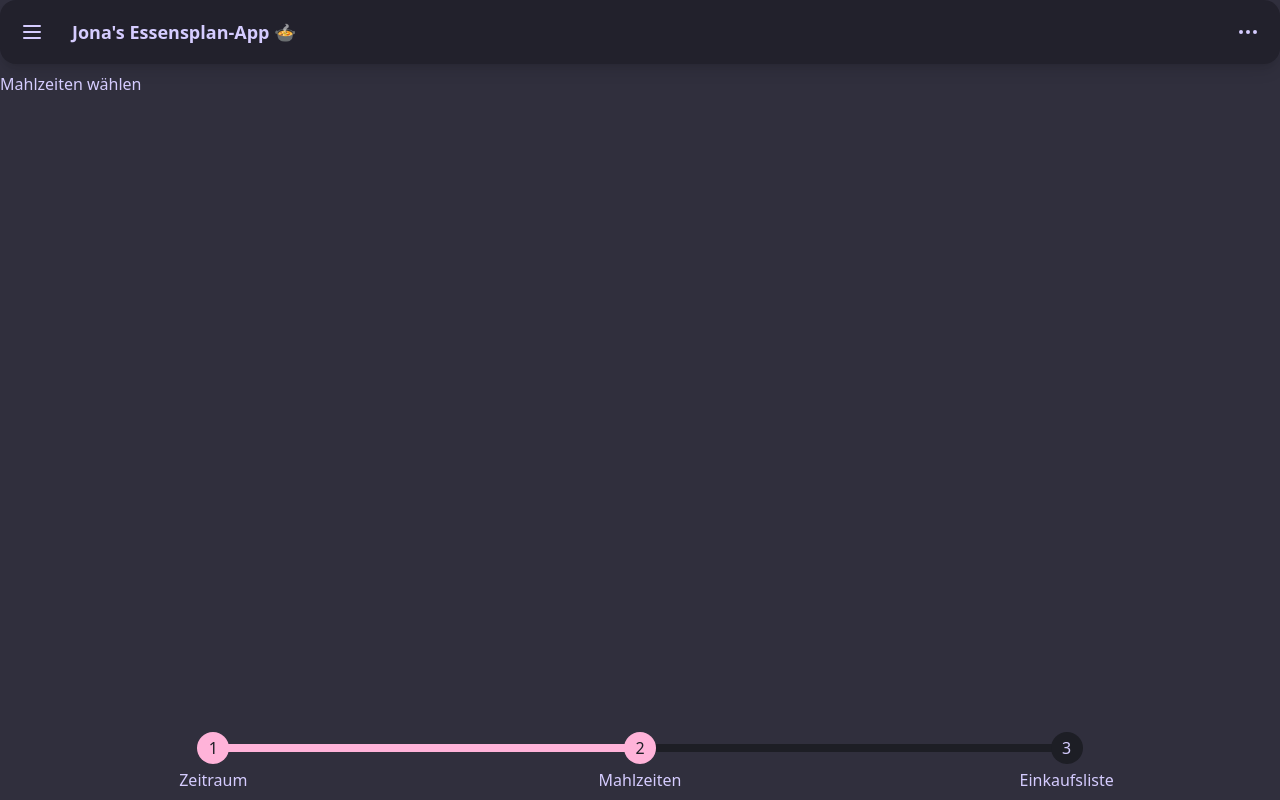
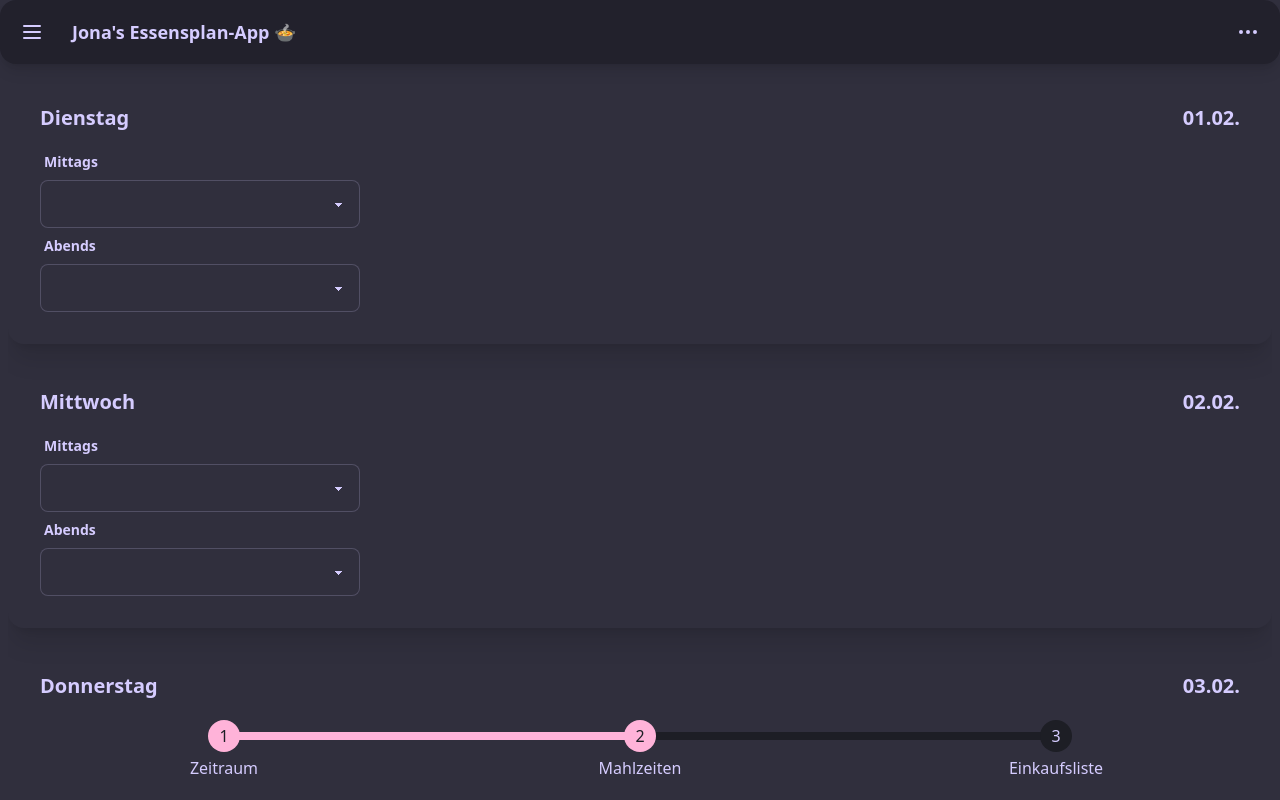
Before and after one commit to JonaLoeffler/mealplanner, a Vue app: page /plan/meals in a window 1280 px wide. Built offline with nearby package versions, Linux system fonts and the light colour scheme.

Commit message:
Add recipe selection

```diff
--- a/lib/types.ts
+++ b/lib/types.ts
@@ -4,20 +4,23 @@ type unit = "Stk." | "kg" | "g" | "ml" | "l" | "pc" | "cup" | "pound" | "tsp";
 
 class Day {
   readonly date: DateTime;
-  readonly lunch: Recipe;
-  readonly dinner: Recipe;
+  readonly datestring: string;
+  lunch?: Recipe;
+  dinner?: Recipe;
 
-  constructor(date: DateTime, lunch: Recipe, dinner: Recipe) {
+  constructor(date: DateTime, lunch?: Recipe, dinner?: Recipe) {
     this.date = date;
     this.lunch = lunch;
     this.dinner = dinner;
+
+    this.datestring = date.toISODate();
   }
 }
 
 class Mealplan {
   start: DateTime;
   end: DateTime;
-  days?: Day[];
+  days: Day[];
 
   constructor(start: DateTime, end: DateTime, days: Day[]) {
     this.start = start;
--- a/src/App.vue
+++ b/src/App.vue
@@ -1,5 +1,5 @@
 <template>
-  <div class="drawer h-screen w-full rounded">
+  <div class="drawer h-screen w-screen">
     <input
       id="my-navbar-drawer"
       type="checkbox"
@@ -9,7 +9,10 @@
     <div class="drawer-content">
       <!-- Page content here -->
       <navbar />
-      <router-view />
+
+      <div id="content" class="p-2">
+        <router-view />
+      </div>
     </div>
     <div class="drawer-side">
       <label for="my-navbar-drawer" class="drawer-overlay"></label>
@@ -38,3 +41,10 @@ export default defineComponent({
   },
 });
 </script>
+
+<style lang="scss" scoped>
+#content {
+  height: calc(100vh - 64px);
+  overflow: auto;
+}
+</style>
--- a/src/components/Navbar.vue
+++ b/src/components/Navbar.vue
@@ -1,7 +1,5 @@
 <template>
-  <div
-    class="navbar mb-2 shadow-lg bg-neutral text-neutral-content rounded-box"
-  >
+  <div class="navbar shadow-lg bg-neutral text-neutral-content rounded-box">
     <div class="flex-none">
       <label
         for="my-navbar-drawer"
--- a/src/store/modules/plan.ts
+++ b/src/store/modules/plan.ts
@@ -1,4 +1,4 @@
-import { MutationTree, GetterTree } from "vuex";
+import { MutationTree, GetterTree, ActionTree, ActionContext } from "vuex";
 import { Mealplan, Day } from "../../../lib/types";
 import { DateTime } from "luxon";
 
@@ -9,11 +9,21 @@ interface State {
 interface Mutations extends MutationTree<State> {
   setStart(state: State, start: DateTime): void;
   setEnd(state: State, start: DateTime): void;
+  syncDays(state: State, dates: DateTime[]): void;
 }
 
 interface Getters extends GetterTree<State, unknown> {
   getStart: (state: State) => DateTime;
   getEnd: (state: State) => DateTime;
+  getDays: (state: State) => Day[];
+  days: (state: State) => number;
+  dates: (state: State, getters: Getters) => DateTime[];
+}
+
+interface Actions extends ActionTree<State, unknown> {
+  initialize: (context: ActionContext<State, unknown>) => void;
+  setStart: (context: ActionContext<State, unknown>, start: DateTime) => void;
+  setEnd: (context: ActionContext<State, unknown>, end: DateTime) => void;
 }
 
 const state: State = {
@@ -25,7 +35,7 @@ const state: State = {
 };
 
 const mutations: Mutations = {
-  setStart(state: State, start: DateTime) {
+  setStart(state: State, start: DateTime): void {
     state.new.start = start.set({
       hour: 0,
       minute: 0,
@@ -37,7 +47,7 @@ const mutations: Mutations = {
       state.new.end = state.new.start.plus({ days: 1 });
     }
   },
-  setEnd(state: State, end: DateTime) {
+  setEnd(state: State, end: DateTime): void {
     state.new.end = end.set({
       hour: 0,
       minute: 0,
@@ -49,11 +59,51 @@ const mutations: Mutations = {
       state.new.end = state.new.start.plus({ days: 1 });
     }
   },
+  syncDays(state: State, dates: DateTime[]): void {
+    // remove days not in the new dates
+    const old = state.new.days.filter((day: Day) =>
+      dates.map((d) => d.toISODate()).includes(day.date.toISODate())
+    );
+
+    // add new dates to the days list
+    const next = dates.filter(
+      (date: DateTime) =>
+        !state.new.days
+          .map((d) => d.date.toISODate())
+          .includes(date.toISODate())
+    );
+
+    // sort by date
+    state.new.days = old
+      .concat(next.map((d) => new Day(d)))
+      .sort((a, b) => (a.date < b.date ? -1 : a.date > b.date ? 1 : 0));
+  },
+};
+
+const actions: Actions = {
+  initialize({ commit, getters }) {
+    commit("syncDays", getters.dates);
+  },
+  setStart({ commit, getters }, start: DateTime) {
+    commit("setStart", start);
+    commit("syncDays", getters.dates);
+  },
+  setEnd({ commit, getters }, end: DateTime) {
+    commit("setEnd", end);
+    commit("syncDays", getters.dates);
+  },
 };
 
 const getters: Getters = {
   getStart: (state: State): DateTime => state.new.start,
   getEnd: (state: State): DateTime => state.new.end,
+  getDays: (state: State): Day[] => state.new.days,
+  dates: (state: State, getters: Getters): DateTime[] =>
+    [...Array(getters.days).keys()].map((i: number) =>
+      state.new.start.plus({ days: i })
+    ),
+  days: (state: State): number =>
+    Math.floor(state.new.end.diff(state.new.start, "days").days) + 1,
 };
 
 export default {
@@ -61,4 +111,5 @@ export default {
   state,
   mutations,
   getters,
+  actions,
 };
--- a/src/views/Plan.vue
+++ b/src/views/plan/Plan.vue
@@ -1,8 +1,10 @@
 <template>
-  <div class="">
-    <router-view class="" />
+  <div class="flex flex-col h-full">
+    <div class="grow overflow-y-scroll">
+      <router-view />
+    </div>
 
-    <ul class="steps w-full absolute bottom-0 mb-2">
+    <ul class="steps shrink-0 px-2 py-3">
       <li
         class="step"
         :class="classObject(step.name)"
--- a/src/views/plan/SelectMeals.vue
+++ b/src/views/plan/SelectMeals.vue
@@ -1,11 +1,75 @@
 <template>
-  <div>Mahlzeiten wählen</div>
+  <div
+    class="card shadow-xl mb-3"
+    v-for="day in days"
+    v-bind:key="day.date.toISODate()"
+  >
+    <div class="card-body shadow-xl">
+      <h2 class="card-title">
+        {{ day.date.setLocale("de").toFormat("EEEE") }}
+        <span class="float-right">
+          {{ day.date.setLocale("de").toFormat("dd.MM.") }}
+        </span>
+      </h2>
+      <div class="justify-start">
+        <div class="form-control w-full max-w-xs">
+          <label class="label">
+            <span class="label-text font-bold">Mittags</span>
+          </label>
+          <select class="select select-bordered" v-model="day.lunch">
+            <option disabled selected>-- Auswählen --</option>
+            <option
+              v-for="recipe in recipes"
+              :key="recipe.title"
+              :value="recipe"
+            >
+              {{ recipe.title }}
+            </option>
+          </select>
+        </div>
+
+        <div class="form-control w-full max-w-xs">
+          <label class="label">
+            <span class="label-text font-bold">Abends</span>
+          </label>
+          <select class="select select-bordered" v-model="day.dinner">
+            <option disabled selected>-- Auswählen --</option>
+            <option
+              v-for="recipe in recipes"
+              :key="recipe.title"
+              :value="recipe"
+            >
+              {{ recipe.title }}
+            </option>
+          </select>
+        </div>
+      </div>
+    </div>
+  </div>
 </template>
 
 <script lang="ts">
+import { mapGetters } from "vuex";
 import { defineComponent } from "vue";
+import { Day } from "../../../lib/types";
 
 export default defineComponent({
   name: "SelectMeals",
+  computed: {
+    ...mapGetters({
+      recipes: "recipes/all",
+    }),
+    days: {
+      get() {
+        return this.$store.getters["plan/getDays"];
+      },
+      set(days: Day[]) {
+        //
+      },
+    },
+  },
+  mounted() {
+    this.$store.dispatch("plan/initialize");
+  },
 });
 </script>
--- a/src/views/plan/SelectTimePeriod.vue
+++ b/src/views/plan/SelectTimePeriod.vue
@@ -1,19 +1,5 @@
 <template>
-  <div class="mx-3">
-    <div class="flex flex-col mb-10">
-      <span class="text-9xl text-center">
-        {{ days.toFixed(0) }}
-      </span>
-      <div class="text-4xl text-center">
-        <span v-if="days == 1">Tag</span>
-        <span v-else>Tage</span>
-      </div>
-      <div class="text-2xl text-center">
-        <span>{{ start.setLocale("de").toFormat("EEEE") }}</span>
-        -
-        <span>{{ end.setLocale("de").toFormat("EEEE") }}</span>
-      </div>
-    </div>
+  <day-header />
 
   <div class="form-control w-full mb-3">
     <label class="label">
@@ -26,17 +12,13 @@
       v-model="_start"
     />
     <label class="label">
-        <span
-          class="label-text-alt"
-          v-for="button in startDates"
-          v-bind:key="button.text"
-        >
+      <span class="label-text-alt" v-for="date in startDates" :key="date">
         <button
           class="btn btn-xs"
           @click="_start = $event.target.value"
-            :value="button.value"
+          :value="date"
         >
-            {{ button.text }}
+          {{ date.setLocale("de").toFormat("EEE dd.MM.") }}
         </button>
       </span>
     </label>
@@ -64,23 +46,24 @@
       </span>
     </label>
   </div>
-  </div>
 </template>
 
 <script lang="ts">
 import { DateTime } from "luxon";
 import { mapGetters } from "vuex";
 import { defineComponent } from "vue";
+import DayHeader from "./components/DayHeader.vue";
 
 export default defineComponent({
   name: "SelectTimePeriod",
+  components: { DayHeader },
   data() {
     return {
       startDates: [
-        { text: "Heute", value: DateTime.now().plus({ days: 0 }) },
-        { text: "Morgen", value: DateTime.now().plus({ days: 1 }) },
-        { text: "Übermorgen", value: DateTime.now().plus({ days: 2 }) },
-        { text: "in 3 Tagen", value: DateTime.now().plus({ days: 3 }) },
+        DateTime.now().plus({ days: 0 }),
+        DateTime.now().plus({ days: 1 }),
+        DateTime.now().plus({ days: 2 }),
+        DateTime.now().plus({ days: 3 }),
       ],
       endDates: [
         DateTime.now().plus({ days: 4 }),
@@ -94,30 +77,28 @@ export default defineComponent({
     ...mapGetters({
       start: "plan/getStart",
       end: "plan/getEnd",
+      days: "plan/days",
     }),
-    days: function (): number {
-      return this.end.diff(this.start, "days").days;
-    },
     _start: {
       get(): DateTime {
-        return this.$store.getters["plan/getStart"].toISODate();
+        return this.start.toISODate();
       },
       set(value: string | DateTime): void {
         const date =
           value instanceof DateTime ? value : DateTime.fromISO(value);
 
-        this.$store.commit("plan/setStart", date);
+        this.$store.dispatch("plan/setStart", date);
       },
     },
     _end: {
       get(): DateTime {
-        return this.$store.getters["plan/getEnd"].toISODate();
+        return this.end.toISODate();
       },
       set(value: string | DateTime): void {
         const date =
           value instanceof DateTime ? value : DateTime.fromISO(value);
 
-        this.$store.commit("plan/setEnd", date);
+        this.$store.dispatch("plan/setEnd", date);
       },
     },
   },
--- /dev/null
+++ b/src/views/plan/components/DayHeader.vue
@@ -0,0 +1,32 @@
+<template>
+  <div class="flex flex-col mb-10">
+    <span class="text-9xl text-center">
+      {{ days.toFixed(0) }}
+    </span>
+    <div class="text-4xl text-center">
+      <span v-if="days == 1">Tag</span>
+      <span v-else>Tage</span>
+    </div>
+    <div class="text-2xl text-center">
+      <span>{{ start.setLocale("de").toFormat("EEEE") }}</span>
+      -
+      <span>{{ end.setLocale("de").toFormat("EEEE") }}</span>
+    </div>
+  </div>
+</template>
+
+<script lang="ts">
+import { mapGetters } from "vuex";
+import { defineComponent } from "vue";
+
+export default defineComponent({
+  name: "DayHeader",
+  computed: {
+    ...mapGetters({
+      start: "plan/getStart",
+      end: "plan/getEnd",
+      days: "plan/days",
+    }),
+  },
+});
+</script>
--- a/src/views/Recipe.vue
+++ b/src/views/recipes/Recipe.vue
@@ -25,7 +25,7 @@
 <script lang="ts">
 import { defineComponent } from "vue";
 import { mapGetters } from "vuex";
-import Ingredients from "./../components/Ingredients.vue";
+import Ingredients from "./components/Ingredients.vue";
 
 export default defineComponent({
   name: "Recipe",
--- a/src/views/Recipes.vue
+++ b/src/views/recipes/Recipes.vue
@@ -16,7 +16,7 @@
 <script lang="ts">
 import { mapGetters, mapMutations } from "vuex";
 import { defineComponent } from "vue";
-import { Recipe } from "../../lib/types";
+import { Recipe } from "../../../lib/types";
 
 export default defineComponent({
   name: "Recipes",
--- a/src/components/Ingredients.vue
+++ b/src/views/recipes/components/Ingredients.vue
@@ -24,8 +24,8 @@
 
 <script lang="ts">
 import { defineComponent, PropType } from "vue";
-import { Ingredient } from "../../lib/types";
-import { convert, Target } from "../../lib/convert";
+import { Ingredient } from "../../../../lib/types";
+import { convert, Target } from "../../../../lib/convert";
 
 export default defineComponent({
   name: "Ingredients",
```
Also changed, not shown: src/router/index.ts (+4 -4 lines). Lines whose indentation alone changed are shown as unchanged.
